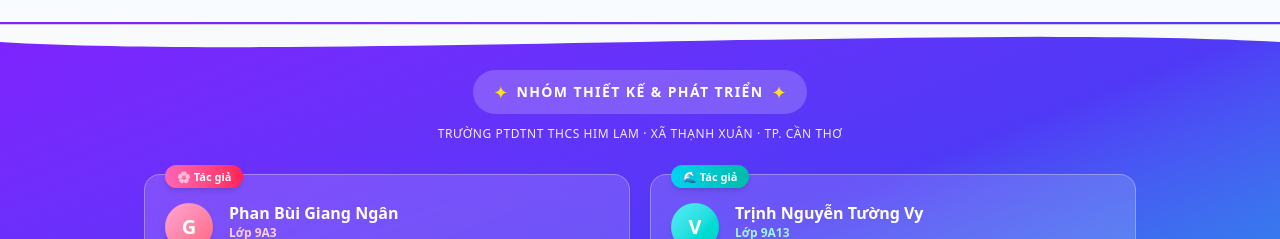
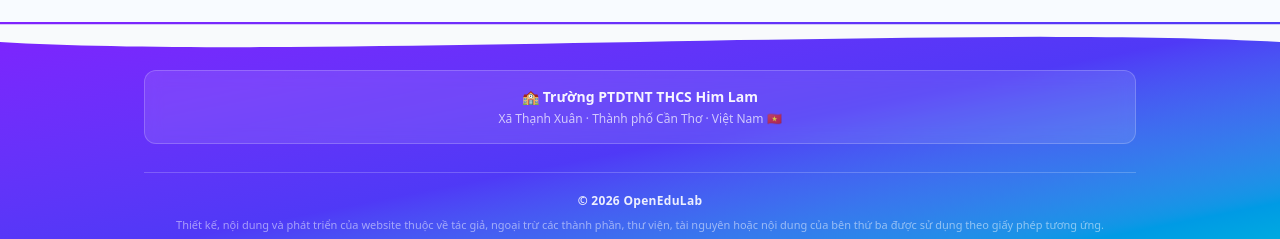
Before and after one commit to phuthienle722-byte/OpenEduLab, a React (Vite) app: page / in a window 1280 px wide. Shown: the part 713-952 px from the top of the page. Built offline with nearby package versions, Linux system fonts and the light colour scheme; no server answers.

Commit message:
feat(footer): temporarily hide authors section with re-enable switch in config

```diff
--- a/src/App.tsx
+++ b/src/App.tsx
@@ -55,6 +55,8 @@
 import {
   isCommunityApprovedOnly,
   setCommunityApprovedOnly,
+  isFooterAuthorsVisible,
+  setFooterAuthorsVisible,
 } from './config';
 
 const STORAGE_KEY_PROJECTS = 'webhub_projects_data_v4';
@@ -309,6 +311,11 @@
     setCommunityOnly(val);
   };
 
+  // Biến kiểm soát hiển thị thông tin tác giả cuối trang (tạm ẩn)
+  const [showFooterAuthors, setShowFooterAuthors] = useState<boolean>(() =>
+    isFooterAuthorsVisible()
+  );
+
   // 3. Projects State (Loaded from localStorage with clean migration across all versions or Initial Seed)
   const [projects, setProjects] = useState<WebProject[]>(() => {
     try {
@@ -1453,6 +1460,9 @@
         </div>
 
         <div className="max-w-5xl mx-auto px-4 pb-10 pt-2">
+          {/* Tiêu đề & Cards tác giả (Có thể bật/tắt qua SHOW_FOOTER_AUTHORS_DEFAULT) */}
+          {showFooterAuthors && (
+            <>
               {/* Tiêu đề phần tác giả */}
               <div className="text-center mb-8">
                 <div className="inline-flex items-center gap-2 bg-white/20 backdrop-blur-sm rounded-full px-5 py-2 mb-3">
@@ -1523,6 +1533,8 @@
                   </div>
                 </div>
               </div>
+            </>
+          )}
 
           {/* Thông tin trường */}
           <div className="bg-white/10 backdrop-blur-sm rounded-xl px-5 py-4 text-center mb-7 border border-white/20">
@@ -1537,7 +1549,7 @@
           {/* Dải phân cách & bản quyền */}
           <div className="border-t border-white/20 pt-5 text-center">
             <p className="text-white/90 text-xs font-semibold tracking-wide">
-              © {new Date().getFullYear()} OpenEduLab · Phan Bùi Giang Ngân &amp; Trịnh Nguyễn Tường Vy
+              © {new Date().getFullYear()} OpenEduLab{showFooterAuthors ? ' · Phan Bùi Giang Ngân & Trịnh Nguyễn Tường Vy' : ''}
             </p>
             <p className="mt-1.5 text-white/50 text-[11px] leading-5">
               {t.footerCopyrightNote ??
--- a/src/config.ts
+++ b/src/config.ts
@@ -36,3 +36,32 @@
     // ignore
   }
 }
+
+/**
+ * ============================================================
+ * BIẾN KIỂM SOÁT HIỂN THỊ THÔNG TIN TÁC GIẢ CUỐI TRANG
+ * ============================================================
+ * - false (mặc định hiện tại): tạm ẩn 2 tên và thông tin tác giả ở chân trang footer.
+ * - true: hiển thị đầy đủ thông tin tác giả.
+ * Khi cần hiển thị lại chỉ cần đổi thành true hoặc gọi setFooterAuthorsVisible(true).
+ */
+export const SHOW_FOOTER_AUTHORS_DEFAULT = false;
+
+const STORAGE_KEY_FOOTER_AUTHORS = 'webhub_footer_authors_visible';
+
+export function isFooterAuthorsVisible(): boolean {
+  try {
+    const v = localStorage.getItem(STORAGE_KEY_FOOTER_AUTHORS);
+    return v === null ? SHOW_FOOTER_AUTHORS_DEFAULT : v === 'true';
+  } catch {
+    return SHOW_FOOTER_AUTHORS_DEFAULT;
+  }
+}
+
+export function setFooterAuthorsVisible(enabled: boolean): void {
+  try {
+    localStorage.setItem(STORAGE_KEY_FOOTER_AUTHORS, enabled ? 'true' : 'false');
+  } catch {
+    // ignore
+  }
+}
```
Lines whose indentation alone changed are shown as unchanged.
